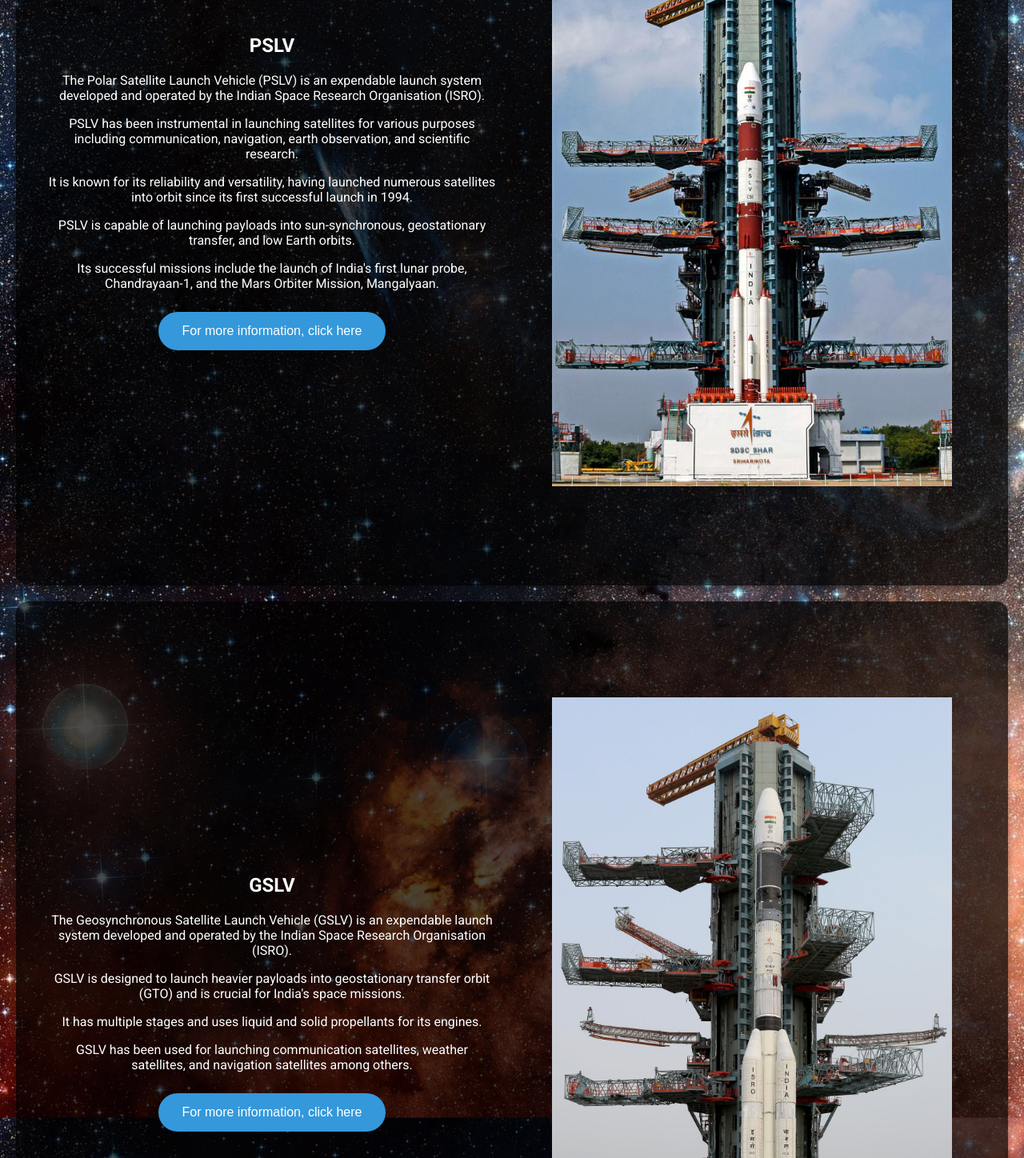
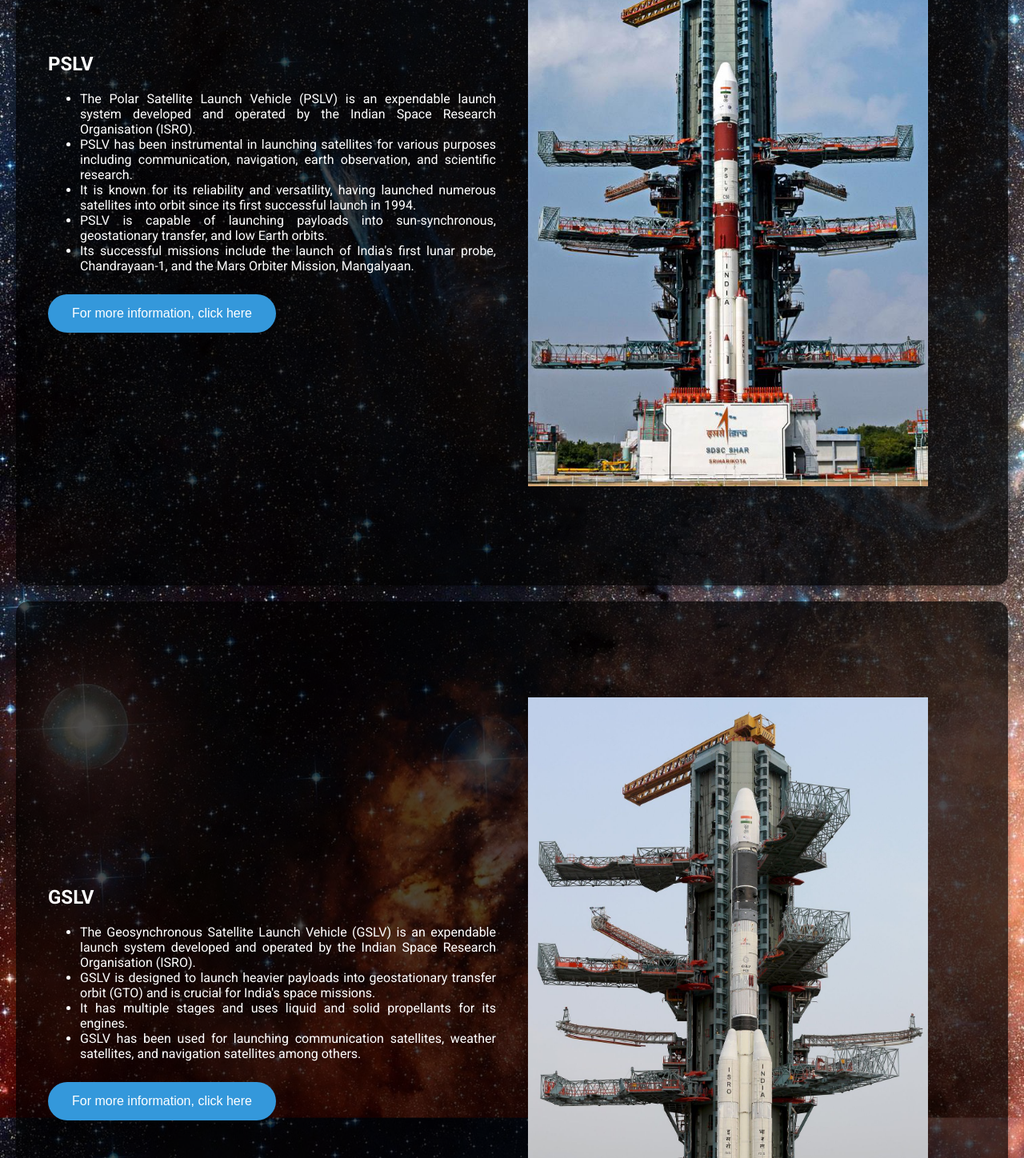
Before and after one commit to Sreeprad/PRODIGY_WD_01, a plain HTML site: page index.html in a window 1280 px wide. Shown: the part 878-2326 px from the top of the page at 80% size. Drawn offline with Linux system fonts and the light colour scheme.

Commit message:
Changes Added

```diff
--- a/index.html
+++ b/index.html
@@ -48,11 +48,13 @@
         <div class="content">
             <div class="text">
                 <h1>PSLV</h1>
-                <p>The Polar Satellite Launch Vehicle (PSLV) is an expendable launch system developed and operated by the Indian Space Research Organisation (ISRO).</p>
-                <p>PSLV has been instrumental in launching satellites for various purposes including communication, navigation, earth observation, and scientific research.</p>
-                <p>It is known for its reliability and versatility, having launched numerous satellites into orbit since its first successful launch in 1994.</p>
-                <p>PSLV is capable of launching payloads into sun-synchronous, geostationary transfer, and low Earth orbits.</p>
-                <p>Its successful missions include the launch of India's first lunar probe, Chandrayaan-1, and the Mars Orbiter Mission, Mangalyaan.</p>
+                <ul>
+                    <li>The Polar Satellite Launch Vehicle (PSLV) is an expendable launch system developed and operated by the Indian Space Research Organisation (ISRO).</li>
+                    <li>PSLV has been instrumental in launching satellites for various purposes including communication, navigation, earth observation, and scientific research.</li>
+                    <li>It is known for its reliability and versatility, having launched numerous satellites into orbit since its first successful launch in 1994.</li>
+                    <li>PSLV is capable of launching payloads into sun-synchronous, geostationary transfer, and low Earth orbits.</li>
+                    <li>Its successful missions include the launch of India's first lunar probe, Chandrayaan-1, and the Mars Orbiter Mission, Mangalyaan.</li>
+                </ul>
                 <button onclick="window.location.href='pslv.html'">For more information, click here</button>
             </div>
             <div class="image">
@@ -65,10 +67,12 @@
         <div class="content">
             <div class="text">
                 <h1>GSLV</h1>
-                <p>The Geosynchronous Satellite Launch Vehicle (GSLV) is an expendable launch system developed and operated by the Indian Space Research Organisation (ISRO).</p>
-                <p>GSLV is designed to launch heavier payloads into geostationary transfer orbit (GTO) and is crucial for India's space missions.</p>
-                <p>It has multiple stages and uses liquid and solid propellants for its engines.</p>
-                <p>GSLV has been used for launching communication satellites, weather satellites, and navigation satellites among others.</p>
+                <ul>
+                    <li>The Geosynchronous Satellite Launch Vehicle (GSLV) is an expendable launch system developed and operated by the Indian Space Research Organisation (ISRO).</li>
+                    <li>GSLV is designed to launch heavier payloads into geostationary transfer orbit (GTO) and is crucial for India's space missions.</li>
+                    <li>It has multiple stages and uses liquid and solid propellants for its engines.</li>
+                    <li>GSLV has been used for launching communication satellites, weather satellites, and navigation satellites among others.</li>
+                </ul>
                 <button onclick="window.location.href='gslv.html'">For more information, click here</button>
             </div>
             <div class="image">
@@ -81,10 +85,12 @@
         <div class="content">
             <div class="text">
                 <h1>GSLV Mark-3</h1>
-                <p>The Geosynchronous Satellite Launch Vehicle Mark-3 (GSLV Mk III), also referred to as LVM3, is an expendable launch vehicle developed by the Indian Space Research Organisation (ISRO).</p>
-                <p>GSLV Mark-3 is India's heaviest and most powerful launch vehicle capable of carrying heavier payloads to higher orbits.</p>
-                <p>It has been used for launching communication satellites, navigation satellites, and the Chandrayaan-2 mission to the Moon.</p>
-                <p>GSLV Mark-3 has been a significant milestone for ISRO, as it enhances India's capability to undertake ambitious space missions.</p>
+                <ul>
+                    <li>The Geosynchronous Satellite Launch Vehicle Mark-3 (GSLV Mk III), also referred to as LVM3, is an expendable launch vehicle developed by the Indian Space Research Organisation (ISRO).</li>
+                    <li>GSLV Mark-3 is India's heaviest and most powerful launch vehicle capable of carrying heavier payloads to higher orbits.</li>
+                    <li>It has been used for launching communication satellites, navigation satellites, and the Chandrayaan-2 mission to the Moon.</li>
+                    <li>GSLV Mark-3 has been a significant milestone for ISRO, as it enhances India's capability to undertake ambitious space missions.</li>
+                </ul>
                 <button onclick="window.location.href='gslv-mark-3.html'">For more information, click here</button>
             </div>
             <div class="image">
--- a/script.js
+++ b/script.js
@@ -49,7 +49,7 @@
         setTimeout(() => {
             loadingScreen.style.display = 'none';
         }, 1000); // match the duration of your fade-out animation
-    }, 3000); // adjust this time to match your loading animation duration
+    }, 1000); // reduce this time to 1 second
 });
 
 // Mobile menu toggle
--- a/styles.css
+++ b/styles.css
@@ -115,7 +115,7 @@
 
 section {
   padding: 100px 20px;
-  text-align: center;
+  text-align: justify;
   background: rgba(0, 0, 0, 0.7);
   margin: 20px;
   border-radius: 15px;
```
